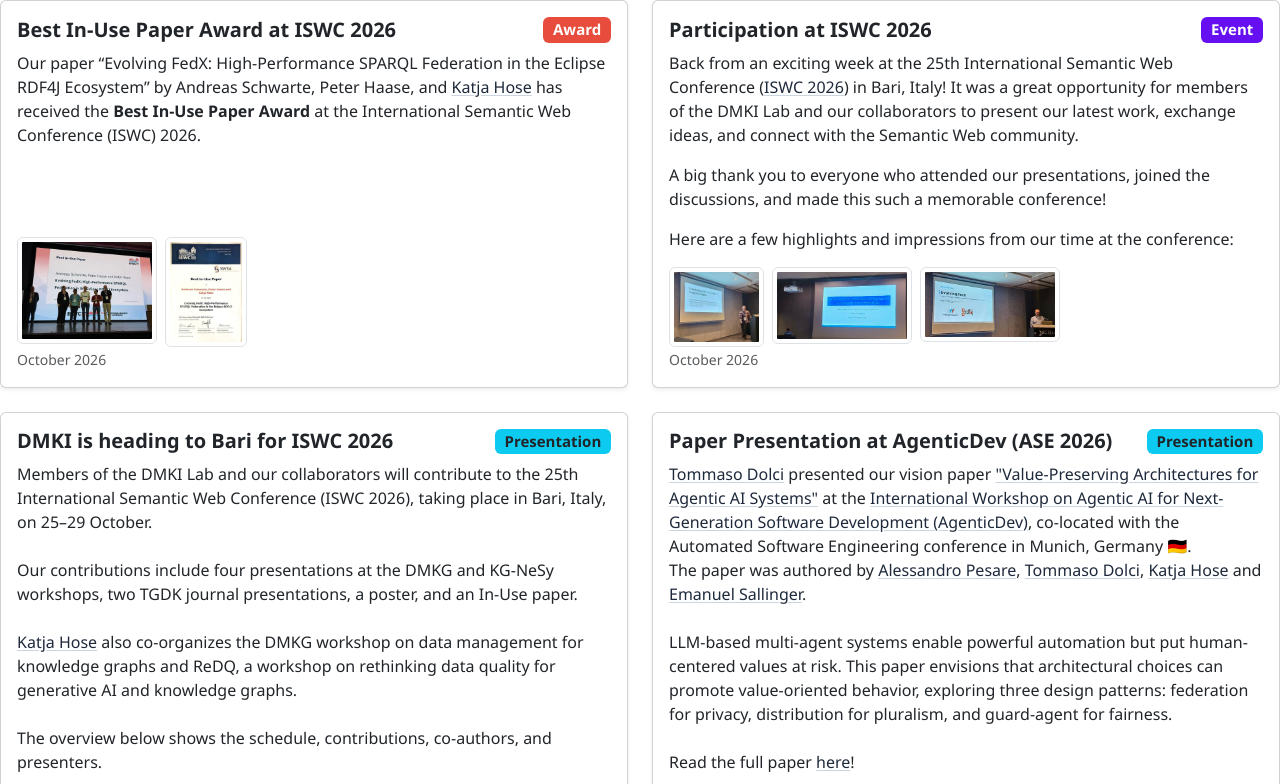
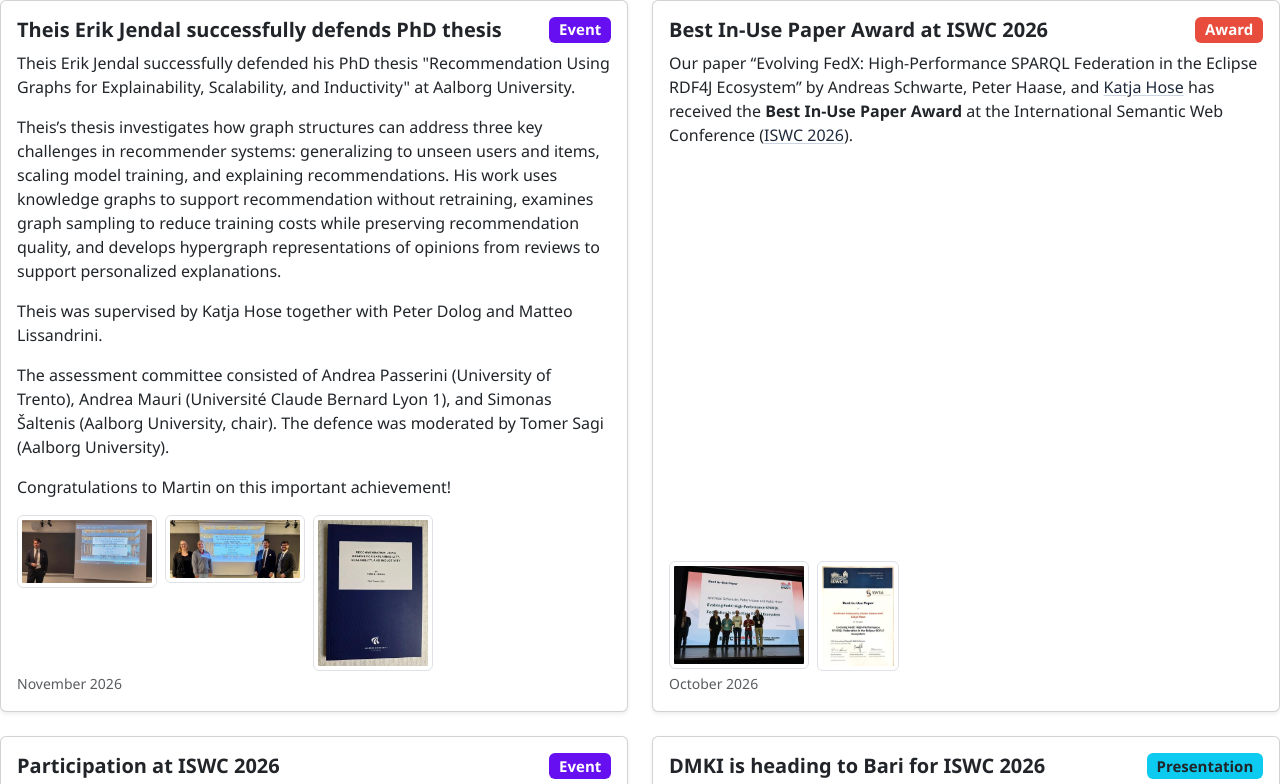
Before and after one commit to dmki-tuwien/dmki-tuwien.github.io, a plain HTML site: page news-2026.html in a window 1280 px wide. Shown: the top 784 px of the page. Drawn offline with nearby package versions, Linux system fonts and the light colour scheme.

Commit message:
PhD defense PhD defense# Bitte geben Sie eine Commit-Beschreibung für Ihre Änderungen ein. Zeilen,

```diff
--- a/news-2026.html
+++ b/news-2026.html
@@ -99,6 +99,61 @@
 <div class="row row-cols-1 row-cols-md-2 g-4 justify-content-center" >
 <!-- individual posts below -->
 
+	  <div class="col d-flex">
+		<div class="card shadow-sm" style="width: 100%;">
+		  <div class="card-body">
+			<h5 class="card-title d-flex justify-content-between align-items-center">
+			  Theis Erik Jendal successfully defends PhD thesis
+			  <span class="badge badge-purple">Event</span>
+			</h5>
+			<div class="card-text">
+			  <p>
+				Theis Erik Jendal successfully defended his PhD thesis "Recommendation Using Graphs for Explainability, Scalability, and Inductivity" at Aalborg University.
+			  </p>
+			  <p>
+				Theis’s thesis investigates how graph structures can address three key challenges in recommender systems: generalizing to unseen users and items, scaling model training, and explaining recommendations. His work uses knowledge graphs to support recommendation without retraining, examines graph sampling to reduce training costs while preserving recommendation quality, and develops hypergraph representations of opinions from reviews to support personalized explanations.
+			  </p>
+			  <p>
+				Theis was supervised by Katja Hose together with Peter Dolog and Matteo Lissandrini.
+			  </p>
+			  <p>
+				The assessment committee consisted of Andrea Passerini (University of Trento), Andrea Mauri (Université Claude Bernard Lyon 1), and Simonas Šaltenis (Aalborg University, chair). The defence was moderated by Tomer Sagi (Aalborg University).
+			  </p>
+			  <p>
+				Congratulations to Martin on this important achievement!
+			  </p>
+			</div>
+			<div class="d-flex flex-wrap gap-2">
+			  <a href="#" data-bs-toggle="modal" data-bs-target="#imageModal" onclick="enlargeImage(this)">
+				<img src="img/posts/thumbs/2026-11-09-Theis-1-thumb.jpg"
+					 data-full="img/posts/2026-11-09-Theis-1.jpeg"
+					 class="img-thumbnail"
+					 loading="lazy"
+					 style="height: auto; max-width: 140px;"
+					 alt="Theis">
+			  </a>
+			  <a href="#" data-bs-toggle="modal" data-bs-target="#imageModal" onclick="enlargeImage(this)">
+				<img src="img/posts/thumbs/2026-11-09-Theis-2-thumb.jpg"
+					 data-full="img/posts/2026-11-09-Theis-2.jpeg"
+					 class="img-thumbnail"
+					 loading="lazy"
+					 style="height: auto; max-width: 140px;"
+					 alt="Theis">
+			  </a>
+			  <a href="#" data-bs-toggle="modal" data-bs-target="#imageModal" onclick="enlargeImage(this)">
+				<img src="img/posts/thumbs/2026-11-09-Theis-3-thumb.jpg"
+					 data-full="img/posts/2026-11-09-Theis-3.jpeg"
+					 class="img-thumbnail"
+					 loading="lazy"
+					 style="height: auto; max-width: 120px;"
+					 alt="Theis">
+			  </a>
+			</div>
+			<p class="text-muted mb-0"><small>November 2026</small></p>
+		  </div>
+		</div>
+	  </div>
+
     <div class="col d-flex">
         <div class="card shadow-sm" style="width: 100%;">
             <div class="card-body">
@@ -110,7 +165,7 @@
                     <p>
                         Our paper “Evolving FedX: High-Performance SPARQL Federation in the Eclipse RDF4J Ecosystem” by
                         Andreas Schwarte, Peter Haase, and <a href="http://katja-hose.de" target="_blank">Katja Hose</a> has received the
-                        <b>Best In-Use Paper Award</b> at the International Semantic Web Conference (ISWC) 2026.
+                        <b>Best In-Use Paper Award</b> at the International Semantic Web Conference (<a href="https://iswc2026.semanticweb.org" target="_blank">ISWC 2026</a>).
                     </p>
                 </div>
                 <div class="d-flex flex-wrap gap-2">
@@ -181,6 +236,14 @@
                              loading="lazy"
                              style="height: auto; max-width: 140px;"
                              alt="Nader">
+                    </a>
+                    <a href="#" data-bs-toggle="modal" data-bs-target="#imageModal" onclick="enlargeImage(this)">
+                        <img src="img/posts/thumbs/2026-11-05-ISWC-4-thumb.jpg"
+                             data-full="img/posts/2026-11-05-ISWC-4.jpeg"
+                             class="img-thumbnail"
+                             loading="lazy"
+                             style="height: auto; max-width: 140px;"
+                             alt="Majlinda">
                     </a>
                 </div>
                 <p class="text-muted mb-0"><small>October 2026</small></p>
```
Also changed, not shown: img/posts/2026-11-05-ISWC-4.jpeg (added), img/posts/2026-11-09-Theis-1.jpeg (added), img/posts/2026-11-09-Theis-2.jpeg (added), img/posts/2026-11-09-Theis-3.jpeg (added), img/posts/thumbs/2026-11-05-ISWC-4-thumb.jpg (added), img/posts/thumbs/2026-11-09-Theis-1-thumb.jpg (added), img/posts/thumbs/2026-11-09-Theis-2-thumb.jpg (added), img/posts/thumbs/2026-11-09-Theis-3-thumb.jpg (added).
